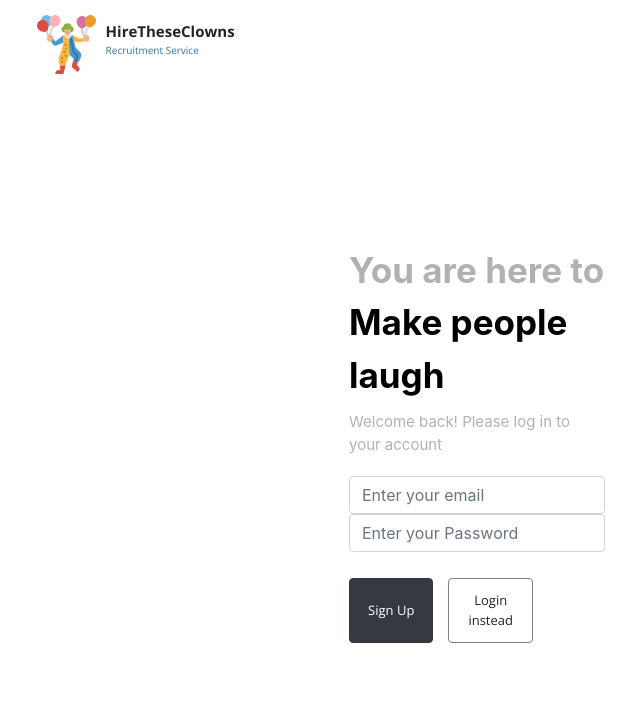
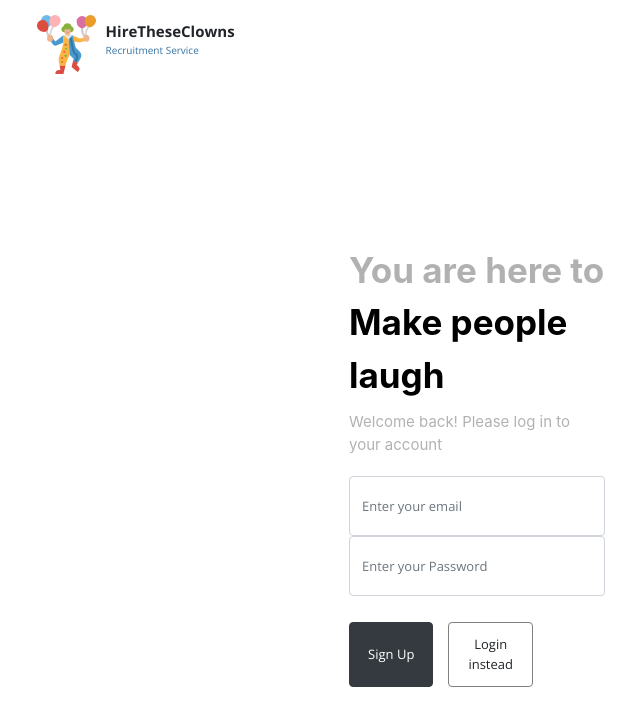
Before and after one commit to LinusBF/iv1201-frontend, a React app: page /Register in a window 1280 px wide. Shown: the top 726 px of the page, without its empty margins (163-803 px from the left). Built offline with nearby package versions, Linux system fonts and the light colour scheme.

Commit message:
Password and email validation finished

```diff
--- a/client/components/register/Register.js
+++ b/client/components/register/Register.js
@@ -5,6 +5,8 @@ import {connect} from 'react-redux';
 import {login} from '../../redux/actions';
 import '../login/Login.css';
 import Logo from '../logo/Logo';
+import {Formik} from 'formik';
+import {loginFormSchema} from '../../yupSchemas/loginSchema';
 
 class Register extends Component {
   constructor(props) {
@@ -13,11 +15,10 @@ class Register extends Component {
   }
 
   handleSubmit(e) {
-    e.preventDefault();
     const that = this;
     firebase
       .auth()
-      .createUserWithEmailAndPassword(e.target[0].value, e.target[1].value)
+      .createUserWithEmailAndPassword(e.email, e.password)
       .then(r => {
         console.info(r);
         firebase
@@ -46,22 +47,51 @@ class Register extends Component {
           <div id={'headline1'}>You are here to</div>
           <div id={'headline2'}>Make people laugh</div>
           <div id={'headline3'}>Welcome back! Please log in to your account</div>
-          <Form onSubmit={this.handleSubmit}>
+          <Formik
+            validationSchema={loginFormSchema}
+            onSubmit={this.handleSubmit}
+            initialValues={{email: '', password: ''}}
+          >
+            {/* eslint-disable-next-line no-unused-vars */}
+            {({handleSubmit, handleChange, handleBlur, values, touched, isInvalid, errors}) => (
+              <Form noValidate onSubmit={handleSubmit}>
                 <Form.Group style={{marginBottom: 0}} controlId="formBasicEmail">
-              <Form.Control id={'inputMail'} type="email" placeholder="Enter your email" />
+                  <Form.Control
+                    className={'inputMail'}
+                    type="email"
+                    placeholder="Enter your email"
+                    name="email"
+                    onBlur={handleBlur}
+                    value={values.email}
+                    onChange={handleChange}
+                    isInvalid={touched.email && errors.email}
+                  />
+                  <Form.Control.Feedback type="invalid">{errors.email}</Form.Control.Feedback>
                 </Form.Group>
                 <Form.Group style={{marginTop: 0}} controlId="formBasicPassword">
-              <Form.Control id={'inputPass'} type="password" placeholder="Enter your Password" />
+                  <Form.Control
+                    className={'inputPass'}
+                    type="password"
+                    placeholder="Enter your Password"
+                    name="password"
+                    onBlur={handleBlur}
+                    value={values.password}
+                    onChange={handleChange}
+                    isInvalid={touched.password && errors.password}
+                  />
+                  <Form.Control.Feedback type="invalid">{errors.password}</Form.Control.Feedback>
                 </Form.Group>
                 <ButtonToolbar>
                   <Button id={'loginButton'} type="submit" variant={'dark'}>
                     Sign Up
                   </Button>
-              <Button href={'/'} id={'signUpButton'} type="submit" variant={'light'}>
+                  <Button href={'/Login'} id={'signUpButton'} variant={'light'}>
                     Login instead
                   </Button>
                 </ButtonToolbar>
               </Form>
+            )}
+          </Formik>
         </div>
       </div>
     );
```
Lines whose indentation alone changed are shown as unchanged.
